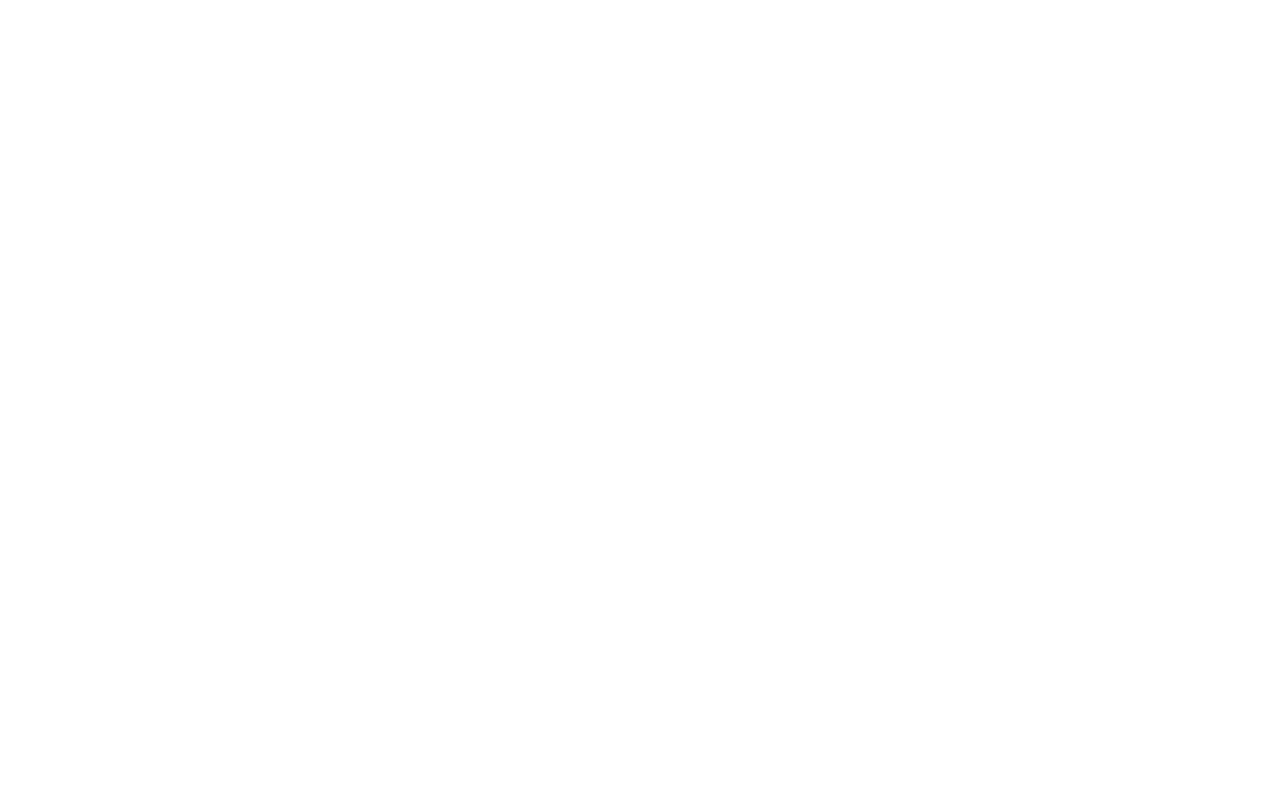
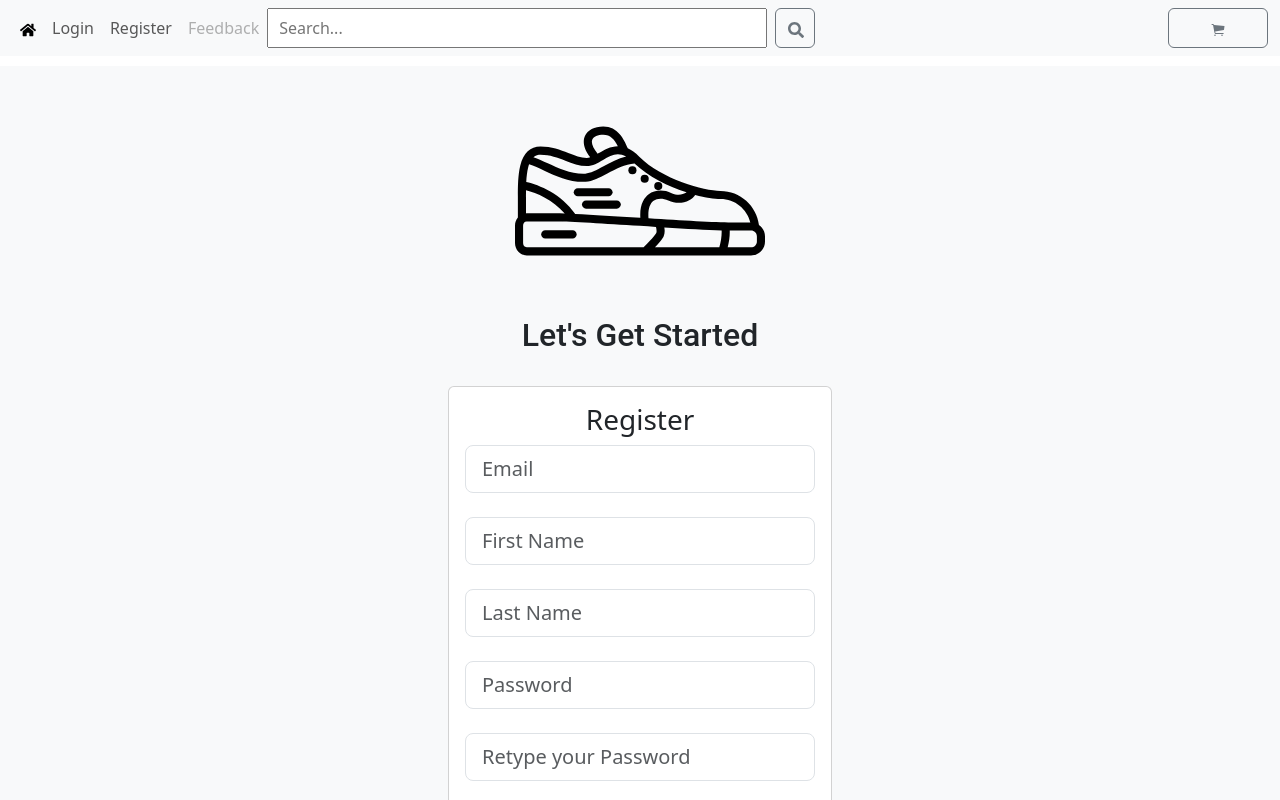
Before and after one commit to Fikhri02/belilah-app, a React (Vite) app: page /register in a window 1280 px wide. Before the commit this address had no page. Shown: the top 800 px of the page. Built offline with nearby package versions, Linux system fonts and the light colour scheme.

Commit message:
Add register

```diff
--- a/src/App.tsx
+++ b/src/App.tsx
@@ -7,6 +7,7 @@
 import MainMenu from "./components/MainMenu/MainMenu";
 import ItemPage from "./components/ItemPage/ItemPage";
 import CartPage from "./components/CartPage/CartPage";
+import RegisterPage from "./components/Register/RegisterPage";
 function App() {
   const items = ["New York", "San Francisco", "Tokyo", "London", "Paris"];
   const handleSelectItem = (item: string) => {
@@ -20,6 +21,7 @@
         <Route path="/main-menu" element={<MainMenu />} />
         <Route path="/item-details" element={<ItemPage />} />
         <Route path="/cart" element={<CartPage />} />
+        <Route path="/register" element={<RegisterPage />} />
       </Routes>
     </Router>
   );
--- a/src/components/NavBar/NavBar.tsx
+++ b/src/components/NavBar/NavBar.tsx
@@ -35,10 +35,18 @@
                 <FaHome />
               </Link>
             </a>
-            <a className="nav-link" onClick={() => navigate("/login")}>
+            <a
+              className="nav-link"
+              onClick={() => navigate("/login")}
+              style={{ cursor: "pointer" }}
+            >
               Login
             </a>
-            <a className="nav-link" onClick={() => navigate("/register")}>
+            <a
+              className="nav-link"
+              onClick={() => navigate("/register")}
+              style={{ cursor: "pointer" }}
+            >
               Register
             </a>
             <a className="nav-link disabled" aria-disabled="true">
--- /dev/null
+++ b/src/components/Register/RegisterPage.tsx
@@ -0,0 +1,106 @@
+import React, { useState } from "react";
+import NavBar from "../NavBar/NavBar";
+import Footer from "../Footer/Footer";
+
+function RegisterPage() {
+  return (
+    <>
+      <NavBar />
+      <Register />
+      <Footer />
+    </>
+  );
+}
+
+export default RegisterPage;
+
+function Register() {
+  const [email, setEmail] = useState("");
+  const [fname, setFname] = useState("");
+  const [lname, setLname] = useState("");
+  const [password, setPassword] = useState("");
+  const [rePassword, setRePassword] = useState("");
+  return (
+    <>
+      <div className="w-100 bg-light vh-100">
+        <div
+          className="w-100 d-flex justify-content-center"
+          style={{ width: "250px", height: "250px" }}
+        >
+          <img src="/shoes.svg" alt="Logo" />
+        </div>
+        <div className="w-100 d-flex justify-content-center">
+          <h2 style={{ fontFamily: "Roboto" }}>Let's Get Started</h2>
+        </div>
+        <br />
+        <div className="d-flex justify-content-center align-items-center">
+          <div className="card " style={{ width: "24rem" }}>
+            <div className="card-body">
+              <div className="w-100 d-flex justify-content-center">
+                <h3 className="card-title">Register</h3>
+              </div>
+              <form>
+                <input
+                  id="usernameInput"
+                  value={email}
+                  type="email"
+                  placeholder="Email"
+                  onChange={(e) => setEmail(e.target.value)}
+                  className="form-control form-control-lg"
+                  required
+                />
+                <br />
+
+                <input
+                  id="fnameInput"
+                  value={fname}
+                  placeholder="First Name"
+                  onChange={(e) => setFname(e.target.value)}
+                  className="form-control form-control-lg"
+                  required
+                />
+                <br />
+                <input
+                  id="lnameInput"
+                  value={lname}
+                  placeholder="Last Name"
+                  onChange={(e) => setLname(e.target.value)}
+                  className="form-control form-control-lg"
+                  required
+                />
+                <br />
+                <input
+                  id="passwordInput"
+                  value={password}
+                  placeholder="Password"
+                  type="password"
+                  onChange={(e) => setPassword(e.target.value)}
+                  className="form-control form-control-lg"
+                  required
+                />
+                <br />
+                <input
+                  id="rePasswordInput"
+                  value={rePassword}
+                  placeholder="Retype your Password"
+                  type="password"
+                  onChange={(e) => setRePassword(e.target.value)}
+                  className="form-control form-control-lg"
+                  required
+                />
+                <br />
+                <br />
+                <input
+                  className={"inputButton btn btn-info btn-lg w-100"}
+                  type="button"
+                  onClick={() => {}}
+                  value={"Register"}
+                />
+              </form>
+            </div>
+          </div>
+        </div>
+      </div>
+    </>
+  );
+}
```
